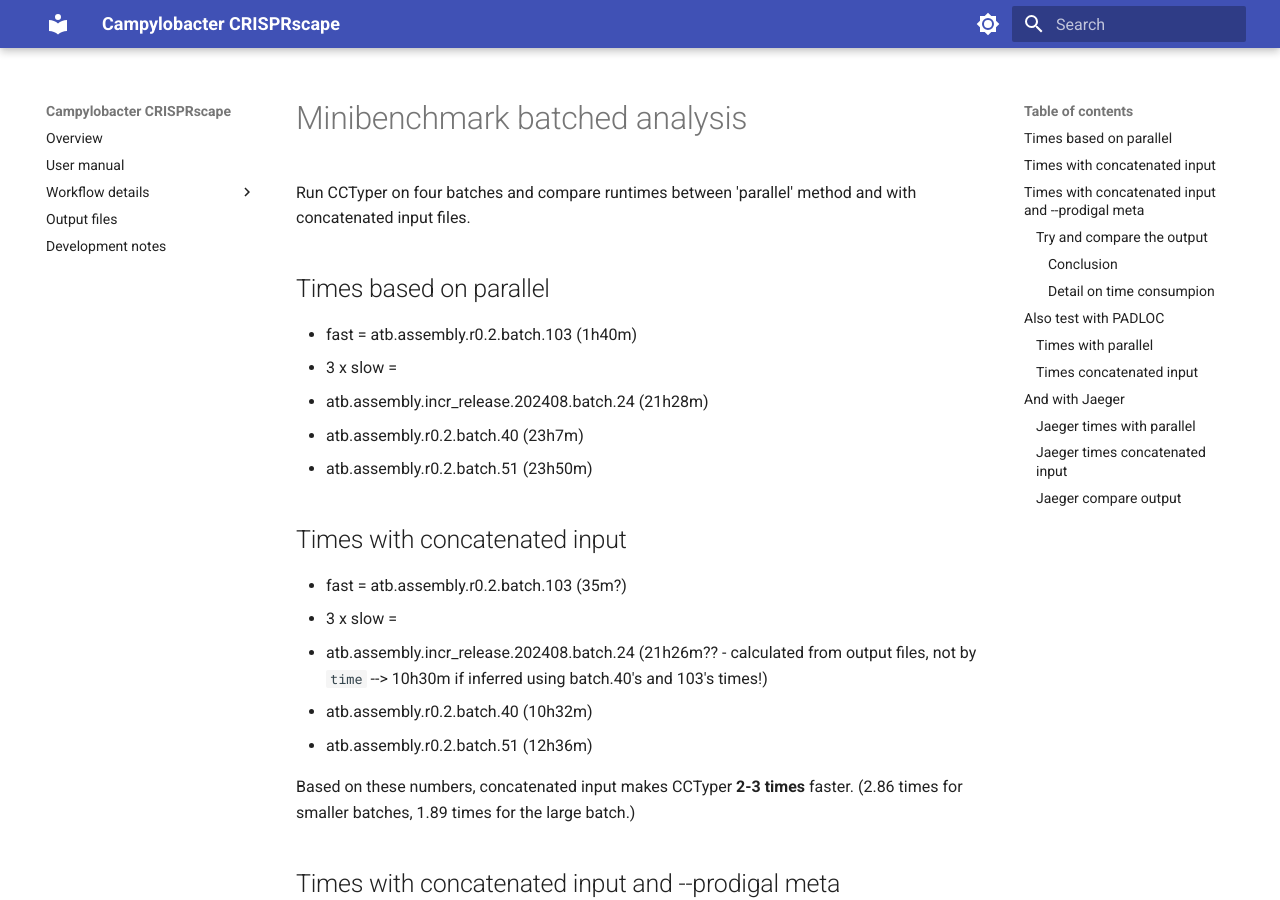
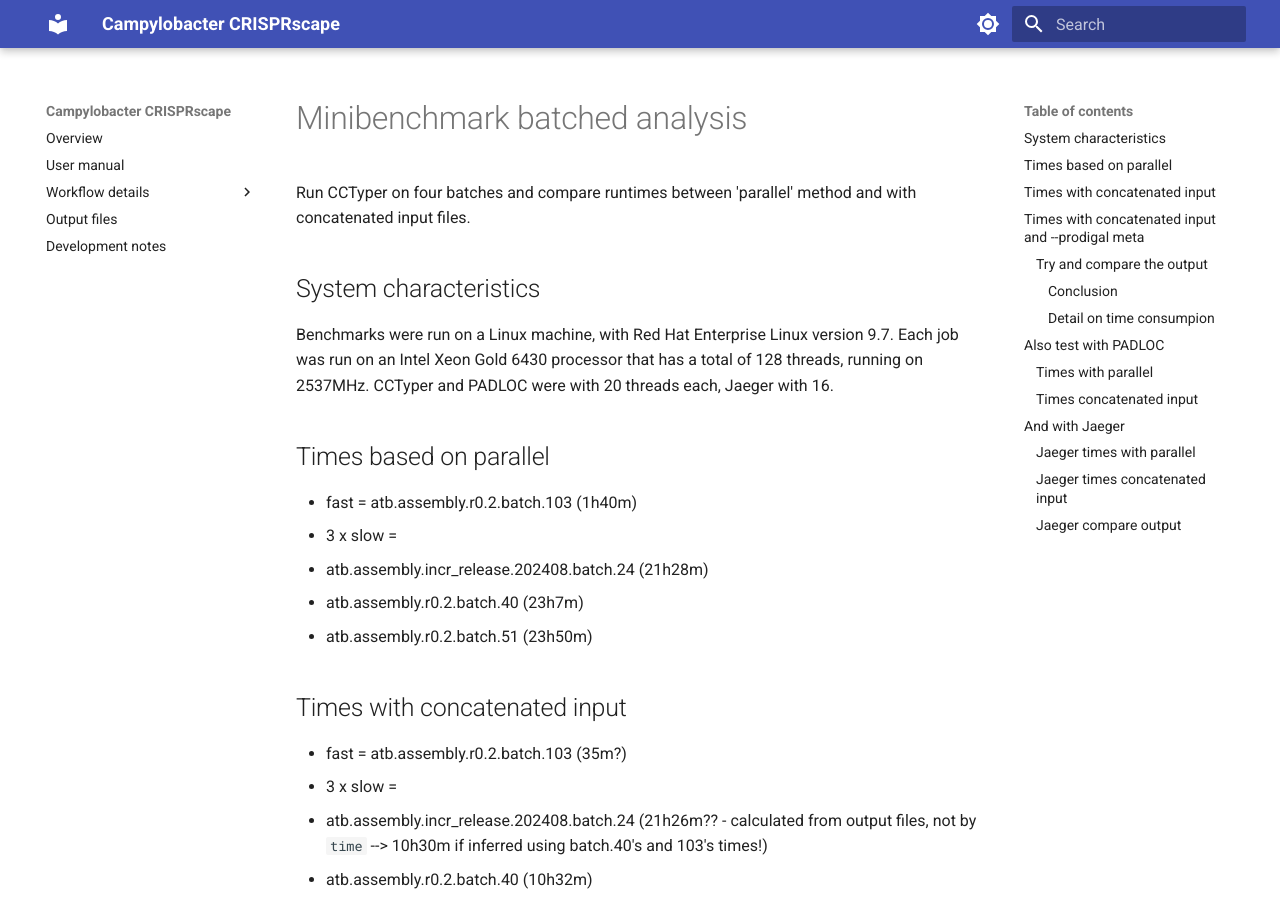
Before and after one commit to UtrechtUniversity/campylobacter-crisprscape, an MkDocs documentation site: the page built from doc/experiments/minibenchmark-batches.md, in a window 1280 px wide and 900 px high. Built offline with MkDocs 1.6.1 and Material for MkDocs 9.7.7, drawn with Linux system fonts in a browser that asks for light colours.

Commit message:
Add system characteristics: OS, CPU model

```diff
--- a/doc/experiments/minibenchmark-batches.md
+++ b/doc/experiments/minibenchmark-batches.md
@@ -2,6 +2,13 @@
 
 Run CCTyper on four batches and compare runtimes between 'parallel' method
 and with concatenated input files.
+
+## System characteristics
+
+Benchmarks were run on a Linux machine, with Red Hat Enterprise Linux
+version 9.7. Each job was run on an Intel Xeon Gold 6430 processor
+that has a total of 128 threads, running on 2537MHz.
+CCTyper and PADLOC were with 20 threads each, Jaeger with 16.
 
 ## Times based on parallel
 
```
